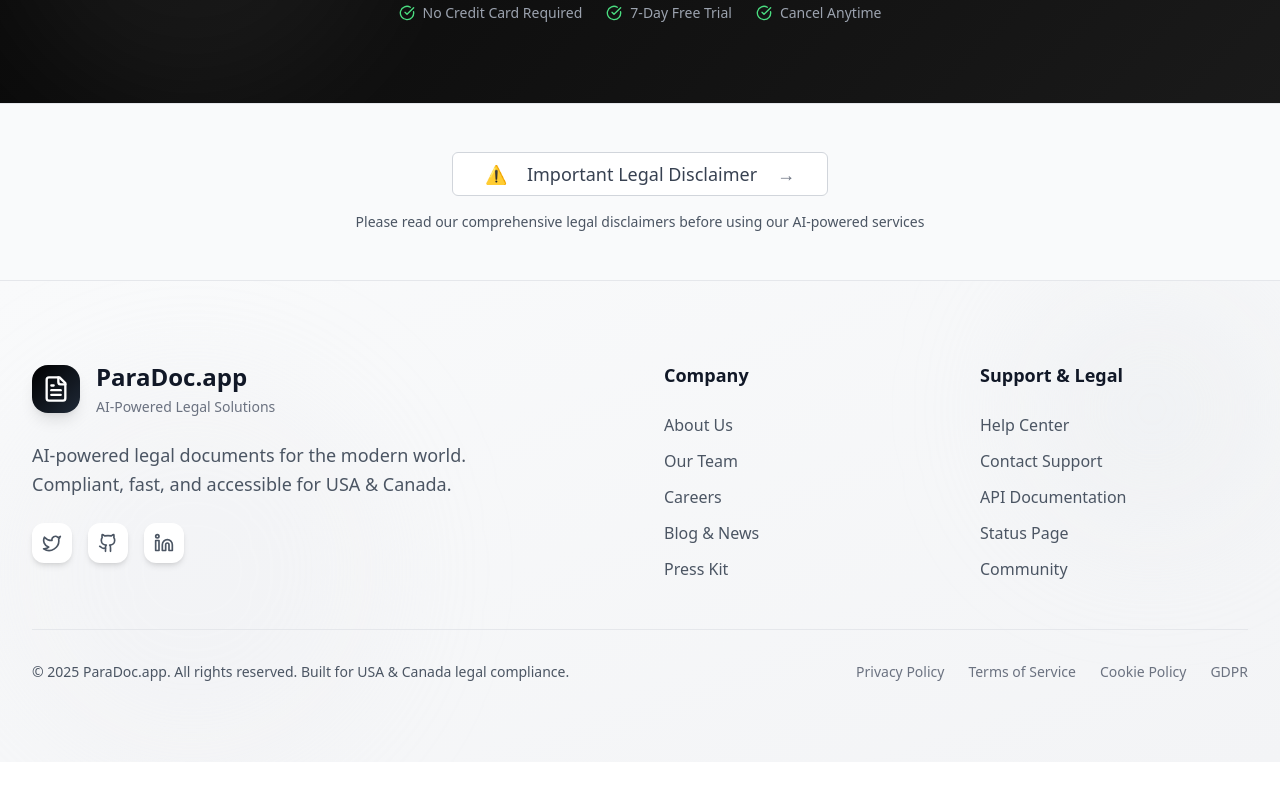
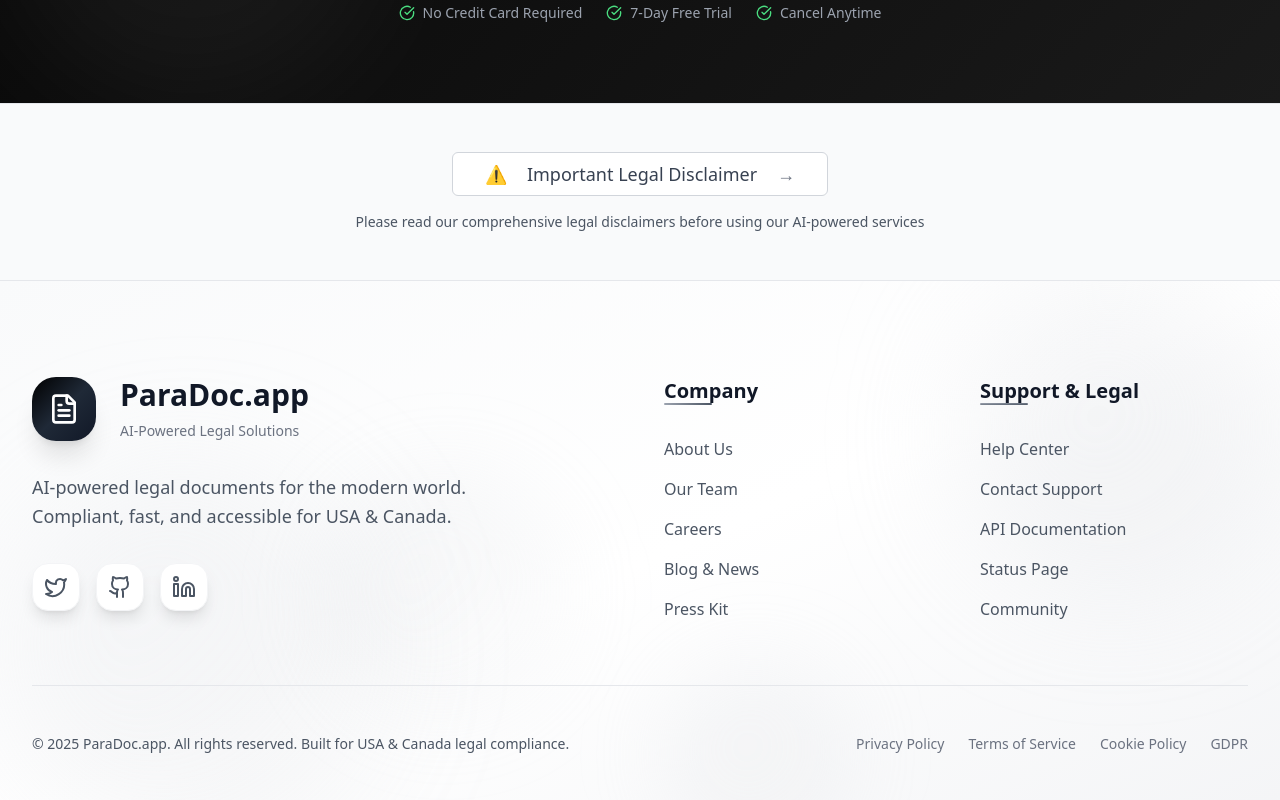
Before and after one commit to Nikking18/paradoc-app, a Next.js app: page / in a window 1280 px wide. Shown: the part 10030-10830 px from the top of the page. Before the commit the page ends 10792 px from the top, so only its background shows below. Built offline with nearby package versions, Linux system fonts and the light colour scheme.

Commit message:
Enhance footer design with modern animations: Add floating background elements, staggered fade-in animations, enhanced company logo with hover effects, improved social media icons with color transitions, animated link underlines, gradient section headers, and interactive hover states throughout

```diff
--- a/src/app/page.tsx
+++ b/src/app/page.tsx
@@ -1783,83 +1783,128 @@ export default function Home() {
       </section>
 
       {/* Footer */}
-      <footer className="py-20 border-t border-gray-200 bg-gradient-to-br from-gray-50 to-gray-100 relative overflow-hidden">
-        {/* Background decorative elements */}
+      <footer className="py-24 border-t border-gray-200 bg-gradient-to-br from-gray-50 via-white to-gray-100 relative overflow-hidden">
+        {/* Enhanced Background decorative elements */}
         <div className="absolute inset-0">
-          <div className="absolute top-0 right-0 w-64 h-64 bg-gray-200/30 rounded-full blur-3xl"></div>
-          <div className="absolute bottom-0 left-0 w-96 h-96 bg-gray-200/20 rounded-full blur-3xl"></div>
+          <div className="absolute top-0 right-0 w-80 h-80 bg-gradient-to-br from-gray-200/40 to-gray-300/20 rounded-full blur-3xl animate-float"></div>
+          <div className="absolute bottom-0 left-0 w-96 h-96 bg-gradient-to-br from-gray-200/30 to-gray-400/10 rounded-full blur-3xl animate-float" style={{ animationDelay: '1s' }}></div>
+          <div className="absolute top-1/3 left-1/4 w-64 h-64 bg-gradient-to-br from-gray-300/20 to-gray-200/10 rounded-full blur-2xl animate-pulse-slow"></div>
+          <div className="absolute top-2/3 right-1/3 w-48 h-48 bg-gradient-to-br from-gray-200/25 to-gray-300/15 rounded-full blur-2xl animate-pulse-slow" style={{ animationDelay: '0.5s' }}></div>
         </div>
 
         <div className="relative max-w-7xl mx-auto px-4 sm:px-6 lg:px-8">
           {/* Main Footer Content */}
-          <div className="grid md:grid-cols-4 gap-12 mb-12">
-            {/* Company Info */}
-            <div className="md:col-span-2">
-              <div className="flex items-center mb-6">
-                <div className="w-12 h-12 bg-gradient-to-br from-black to-gray-800 rounded-2xl flex items-center justify-center mr-4 shadow-lg">
-                  <FileText className="h-7 w-7 text-white" />
+          <div className="grid md:grid-cols-4 gap-12 mb-16">
+            {/* Company Info - Enhanced */}
+            <div className="md:col-span-2 group">
+              <div className="flex items-center mb-8 animate-fade-in-up" style={{ animationDelay: '0.1s' }}>
+                <div className="w-16 h-16 bg-gradient-to-br from-black via-gray-800 to-gray-900 rounded-3xl flex items-center justify-center mr-6 shadow-xl group-hover:shadow-2xl transition-all duration-500 group-hover:scale-110">
+                  <FileText className="h-8 w-8 text-white group-hover:rotate-12 transition-transform duration-500" />
                 </div>
                 <div>
-                  <span className="text-2xl font-bold text-gray-900">ParaDoc.app</span>
-                  <div className="text-sm text-gray-500 mt-1">AI-Powered Legal Solutions</div>
-                </div>
-              </div>
-              <p className="text-gray-600 mb-6 text-lg leading-relaxed max-w-md">
+                  <span className="text-3xl font-bold text-gray-900 group-hover:text-black transition-colors duration-300">ParaDoc.app</span>
+                  <div className="text-sm text-gray-500 mt-2 group-hover:text-gray-700 transition-colors duration-300">AI-Powered Legal Solutions</div>
+                </div>
+              </div>
+              <p className="text-gray-600 mb-8 text-lg leading-relaxed max-w-lg animate-fade-in-up" style={{ animationDelay: '0.2s' }}>
                 AI-powered legal documents for the modern world. Compliant, fast, and accessible for USA & Canada.
               </p>
-              <div className="flex space-x-4">
-                <div className="w-10 h-10 bg-white rounded-xl flex items-center justify-center shadow-md hover:shadow-lg transition-all duration-300 hover:scale-110 cursor-pointer">
-                  <Twitter className="h-5 w-5 text-gray-600 hover:text-gray-900 transition-colors" />
-                </div>
-                <div className="w-10 h-10 bg-white rounded-xl flex items-center justify-center shadow-md hover:shadow-lg transition-all duration-300 hover:scale-110 cursor-pointer">
-                  <Github className="h-5 w-5 text-gray-600 hover:text-gray-900 transition-colors" />
-                </div>
-                <div className="w-10 h-10 bg-white rounded-xl flex items-center justify-center shadow-md hover:shadow-lg transition-all duration-300 hover:scale-110 cursor-pointer">
-                  <Linkedin className="h-5 w-5 text-gray-600 hover:text-gray-900 transition-colors" />
-                </div>
-              </div>
-            </div>
-
-            {/* About Section */}
-            <div>
-              <h3 className="font-bold text-gray-900 mb-6 text-lg">Company</h3>
-              <ul className="space-y-3">
-                <li><a href="#" className="text-gray-600 hover:text-gray-900 transition-colors duration-200 hover:translate-x-1 transform inline-block">About Us</a></li>
-                <li><a href="#" className="text-gray-600 hover:text-gray-900 transition-colors duration-200 hover:translate-x-1 transform inline-block">Our Team</a></li>
-                <li><a href="#" className="text-gray-600 hover:text-gray-900 transition-colors duration-200 hover:translate-x-1 transform inline-block">Careers</a></li>
-                <li><a href="#" className="text-gray-600 hover:text-gray-900 transition-colors duration-200 hover:translate-x-1 transform inline-block">Blog & News</a></li>
-                <li><a href="#" className="text-gray-600 hover:text-gray-900 transition-colors duration-200 hover:translate-x-1 transform inline-block">Press Kit</a></li>
+
+              {/* Enhanced Social Media Icons */}
+              <div className="flex space-x-4 animate-fade-in-up" style={{ animationDelay: '0.3s' }}>
+                <div className="w-12 h-12 bg-white rounded-2xl flex items-center justify-center shadow-lg hover:shadow-2xl transition-all duration-300 hover:scale-110 cursor-pointer group/social hover:bg-gray-50 border border-gray-100">
+                  <Twitter className="h-6 w-6 text-gray-600 group-hover/social:text-blue-500 transition-all duration-300 group-hover/social:scale-110" />
+                </div>
+                <div className="w-12 h-12 bg-white rounded-2xl flex items-center justify-center shadow-lg hover:shadow-2xl transition-all duration-300 hover:scale-110 cursor-pointer group/social hover:bg-gray-50 border border-gray-100">
+                  <Github className="h-6 w-6 text-gray-600 group-hover/social:text-gray-900 transition-all duration-300 group-hover/social:scale-110" />
+                </div>
+                <div className="w-12 h-12 bg-white rounded-2xl flex items-center justify-center shadow-lg hover:shadow-2xl transition-all duration-300 hover:scale-110 cursor-pointer group/social hover:bg-gray-50 border border-gray-100">
+                  <Linkedin className="h-6 w-6 text-gray-600 group-hover/social:text-blue-600 transition-all duration-300 group-hover/social:scale-110" />
+                </div>
+              </div>
+            </div>
+
+            {/* About Section - Enhanced */}
+            <div className="animate-fade-in-up" style={{ animationDelay: '0.4s' }}>
+              <h3 className="font-bold text-gray-900 mb-8 text-xl relative">
+                Company
+                <div className="absolute bottom-0 left-0 w-12 h-0.5 bg-gradient-to-r from-gray-400 to-gray-600 rounded-full"></div>
+              </h3>
+              <ul className="space-y-4">
+                {[
+                  { text: "About Us", href: "#" },
+                  { text: "Our Team", href: "#" },
+                  { text: "Careers", href: "#" },
+                  { text: "Blog & News", href: "#" },
+                  { text: "Press Kit", href: "#" }
+                ].map((item, index) => (
+                  <li key={index} className="group">
+                    <a
+                      href={item.href}
+                      className="text-gray-600 hover:text-gray-900 transition-all duration-300 hover:translate-x-2 transform inline-block group-hover:font-medium relative"
+                      style={{ animationDelay: `${0.5 + index * 0.1}s` }}
+                    >
+                      <span className="absolute left-0 top-1/2 w-0 h-0.5 bg-gray-400 rounded-full transition-all duration-300 group-hover:w-full"></span>
+                      {item.text}
+                    </a>
+                  </li>
+                ))}
               </ul>
             </div>
 
-            {/* Support Section */}
-            <div>
-              <h3 className="font-bold text-gray-900 mb-6 text-lg">Support & Legal</h3>
-              <ul className="space-y-3">
-                <li><a href="#" className="text-gray-600 hover:text-gray-900 transition-colors duration-200 hover:translate-x-1 transform inline-block">Help Center</a></li>
-                <li><a href="#" className="text-gray-600 hover:text-gray-900 transition-colors duration-200 hover:translate-x-1 transform inline-block">Contact Support</a></li>
-                <li><a href="#" className="text-gray-600 hover:text-gray-900 transition-colors duration-200 hover:translate-x-1 transform inline-block">API Documentation</a></li>
-                <li><a href="#" className="text-gray-600 hover:text-gray-900 transition-colors duration-200 hover:translate-x-1 transform inline-block">Status Page</a></li>
-                <li><a href="#" className="text-gray-600 hover:text-gray-900 transition-colors duration-200 hover:translate-x-1 transform inline-block">Community</a></li>
+            {/* Support Section - Enhanced */}
+            <div className="animate-fade-in-up" style={{ animationDelay: '0.6s' }}>
+              <h3 className="font-bold text-gray-900 mb-8 text-xl relative">
+                Support & Legal
+                <div className="absolute bottom-0 left-0 w-12 h-0.5 bg-gradient-to-br from-gray-400 to-gray-600 rounded-full"></div>
+              </h3>
+              <ul className="space-y-4">
+                {[
+                  { text: "Help Center", href: "#" },
+                  { text: "Contact Support", href: "#" },
+                  { text: "API Documentation", href: "#" },
+                  { text: "Status Page", href: "#" },
+                  { text: "Community", href: "#" }
+                ].map((item, index) => (
+                  <li key={index} className="group">
+                    <a
+                      href={item.href}
+                      className="text-gray-600 hover:text-gray-900 transition-all duration-300 hover:translate-x-2 transform inline-block group-hover:font-medium relative"
+                      style={{ animationDelay: `${0.7 + index * 0.1}s` }}
+                    >
+                      <span className="absolute left-0 top-1/2 w-0 h-0.5 bg-gray-400 rounded-full transition-all duration-300 group-hover:w-full"></span>
+                      {item.text}
+                    </a>
+                  </li>
+                ))}
               </ul>
             </div>
           </div>
 
-
-
-          {/* Bottom Footer */}
-          <div className="border-t border-gray-200 pt-8">
-            <div className="flex flex-col md:flex-row justify-between items-center space-y-4 md:space-y-0">
-              <div className="text-center md:text-left">
-                <p className="text-gray-600 text-sm">
+          {/* Enhanced Bottom Footer */}
+          <div className="border-t border-gray-200 pt-12 animate-fade-in-up" style={{ animationDelay: '0.8s' }}>
+            <div className="flex flex-col md:flex-row justify-between items-center space-y-6 md:space-y-0">
+              <div className="text-center md:text-left group">
+                <p className="text-gray-600 text-sm group-hover:text-gray-800 transition-colors duration-300">
                   © 2025 ParaDoc.app. All rights reserved. Built for USA & Canada legal compliance.
                 </p>
               </div>
-              <div className="flex space-x-6 text-sm">
-                <a href="#" className="text-gray-500 hover:text-gray-700 transition-colors">Privacy Policy</a>
-                <a href="#" className="text-gray-500 hover:text-gray-700 transition-colors">Terms of Service</a>
-                <a href="#" className="text-gray-500 hover:text-gray-700 transition-colors">Cookie Policy</a>
-                <a href="#" className="text-gray-500 hover:text-gray-700 transition-colors">GDPR</a>
+              <div className="flex flex-wrap justify-center gap-6 text-sm">
+                {[
+                  { text: "Privacy Policy", href: "#" },
+                  { text: "Terms of Service", href: "#" },
+                  { text: "Cookie Policy", href: "#" },
+                  { text: "GDPR", href: "#" }
+                ].map((item, index) => (
+                  <a
+                    key={index}
+                    href={item.href}
+                    className="text-gray-500 hover:text-gray-700 transition-all duration-300 hover:scale-105 relative group"
+                  >
+                    <span className="absolute bottom-0 left-0 w-0 h-0.5 bg-gray-400 rounded-full transition-all duration-300 group-hover:w-full"></span>
+                    {item.text}
+                  </a>
+                ))}
               </div>
             </div>
           </div>
```
